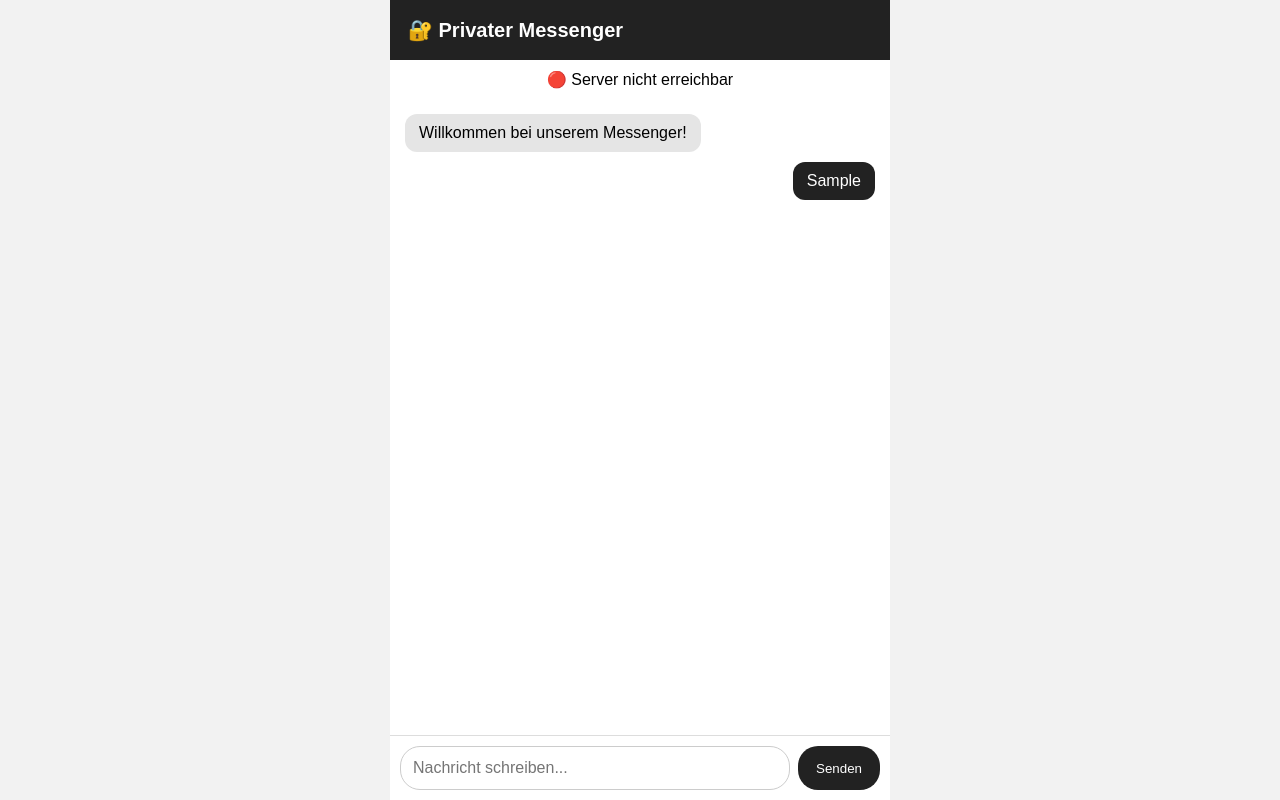
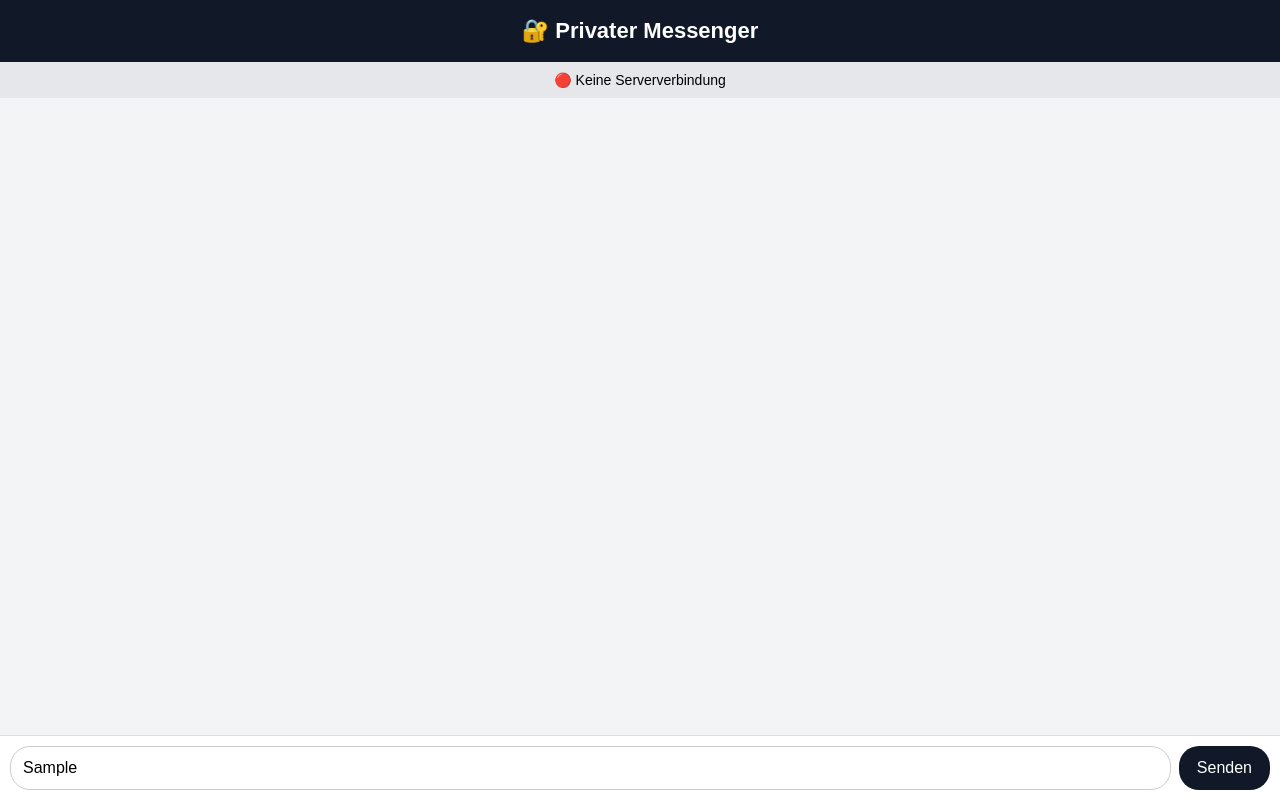
Before and after one commit to thomasnimmi666-png/fortx, a website: page index.html in a window 1280 px wide. Both pictures are taken after typing "Sample" into the empty fields and a click on the button "Senden". Drawn offline with Linux system fonts and the light colour scheme; no server answers.

Commit message:
Update index.html

```diff
--- a/index.html
+++ b/index.html
@@ -3,61 +3,71 @@
 <head>
   <meta charset="UTF-8">
   <meta name="viewport" content="width=device-width, initial-scale=1.0">
+  <meta name="theme-color" content="#111827">
+  <link rel="manifest" href="manifest.json">
+
   <title>Privater Messenger</title>
-<link rel="manifest" href="manifest.json">
-<meta name="theme-color" content="#222222">
+
   <style>
+    * {
+      box-sizing: border-box;
+    }
+
     body {
       margin: 0;
       font-family: Arial, sans-serif;
-background: #f2f2f2;
-}
-
-.app {
-max-width: 500px;
-height: 100vh;
-margin: auto;
-background: white;
-display: flex;
-flex-direction: column;
+      background: #f3f4f6;
     }
 
     header {
-background: #222;
+      padding: 18px;
+      background: #111827;
       color: white;
-padding: 18px;
-font-size: 20px;
+      text-align: center;
+      font-size: 22px;
       font-weight: bold;
     }
 
-.messages {
-flex: 1;
+    #status {
+      padding: 10px;
+      text-align: center;
+      background: #e5e7eb;
+      font-size: 14px;
+    }
+
+    #messages {
+      height: calc(100vh - 150px);
+      overflow-y: auto;
       padding: 15px;
-overflow-y: auto;
     }
 
     .message {
-background: #e5e5e5;
+      max-width: 80%;
       padding: 10px 14px;
-border-radius: 12px;
-margin-bottom: 10px;
-width: fit-content;
-max-width: 75%;
+      margin: 8px 0;
+      border-radius: 14px;
+      background: white;
+      word-wrap: break-word;
     }
 
     .mine {
-background: #222;
-color: white;
       margin-left: auto;
+      background: #dbeafe;
     }
 
-.input-area {
+    #inputArea {
+      position: fixed;
+      bottom: 0;
+      left: 0;
+      right: 0;
       display: flex;
+      gap: 8px;
       padding: 10px;
+      background: white;
       border-top: 1px solid #ddd;
     }
 
-input {
+    #messageInput {
       flex: 1;
       padding: 12px;
       border: 1px solid #ccc;
@@ -66,37 +76,34 @@ font-size: 16px;
     }
 
     button {
-margin-left: 8px;
       padding: 12px 18px;
       border: none;
       border-radius: 20px;
-background: #222;
+      background: #111827;
       color: white;
+      font-size: 16px;
     }
   </style>
 </head>
 
 <body>
 
-<div class="app">
-
   <header>
     🔐 Privater Messenger
   </header>
-<div id="status" style="padding:10px; text-align:center;">
-  🔄 Server wird geprüft...
-</div>
-<div class="messages" id="messages">
-<div class="message">
-Willkommen bei unserem Messenger!
-</div>
+
+  <div id="status">
+    🔄 Verbindung wird hergestellt...
   </div>
 
-<div class="input-area">
+  <div id="messages"></div>
+
+  <div id="inputArea">
     <input
       id="messageInput"
       type="text"
       placeholder="Nachricht schreiben..."
+      autocomplete="off"
     >
 
     <button onclick="sendMessage()">
@@ -104,58 +111,77 @@ Senden
     </button>
   </div>
 
-</div>
   <script>
-  async function checkServer() {
+    const messages = document.getElementById("messages");
+    const status = document.getElementById("status");
+
+    const socket = new WebSocket("wss://fortx.onrender.com");
+
+    socket.onopen = () => {
+      status.textContent = "🟢 Server verbunden";
+    };
+
+    socket.onmessage = (event) => {
       try {
-      const response = await fetch("https://fortx.onrender.com");
+        const data = JSON.parse(event.data);
 
-      if (response.ok) {
-        console.log("🟢 Server verbunden");
-      }
-    } catch (error) {
-      console.log("🔴 Server nicht erreichbar");
-    }
+        if (data.type === "system") {
+          status.textContent = data.text;
+          return;
         }
 
-  checkServer();async function updateStatus() {
-  const status = document.getElementById("status");
+        addMessage(data.text);
+      } catch (error) {
+        console.error("Nachricht konnte nicht gelesen werden:", error);
+      }
+    };
 
-  try {
-    const response = await fetch("https://fortx.onrender.com");
+    socket.onerror = () => {
+      status.textContent = "🔴 Server nicht erreichbar";
+    };
 
-    if (response.ok) {
-      status.textContent = "🟢 Server verbunden";
-    } else {
-      status.textContent = "🔴 Server antwortet nicht";
+    socket.onclose = () => {
+      status.textContent = "🔴 Verbindung getrennt";
+    };
+
+    function addMessage(text) {
+      const message = document.createElement("div");
+      message.className = "message";
+      message.textContent = text;
+
+      messages.appendChild(message);
+      messages.scrollTop = messages.scrollHeight;
     }
-  } catch (error) {
-    status.textContent = "🔴 Server nicht erreichbar";
-  }
-}
-
-updateStatus();
 
     function sendMessage() {
       const input = document.getElementById("messageInput");
-    const messages = document.getElementById("messages");
+      const text = input.value.trim();
 
-    if (input.value.trim() === "") {
+      if (!text) {
         return;
       }
 
-    const message = document.createElement("div");
-    message.className = "message mine";
-    message.textContent = input.value;
+      if (socket.readyState !== WebSocket.OPEN) {
+        status.textContent = "🔴 Keine Serververbindung";
+        return;
+      }
 
-    messages.appendChild(message);
+      socket.send(JSON.stringify({
+        type: "message",
+        text: text
+      }));
 
       input.value = "";
-    messages.scrollTop = messages.scrollHeight;
     }
 
+    document
+      .getElementById("messageInput")
+      .addEventListener("keydown", (event) => {
+        if (event.key === "Enter") {
+          sendMessage();
+        }
+      });
   </script>
-
 
 </body>
 </html>
```
Lines whose indentation alone changed are shown as unchanged.
